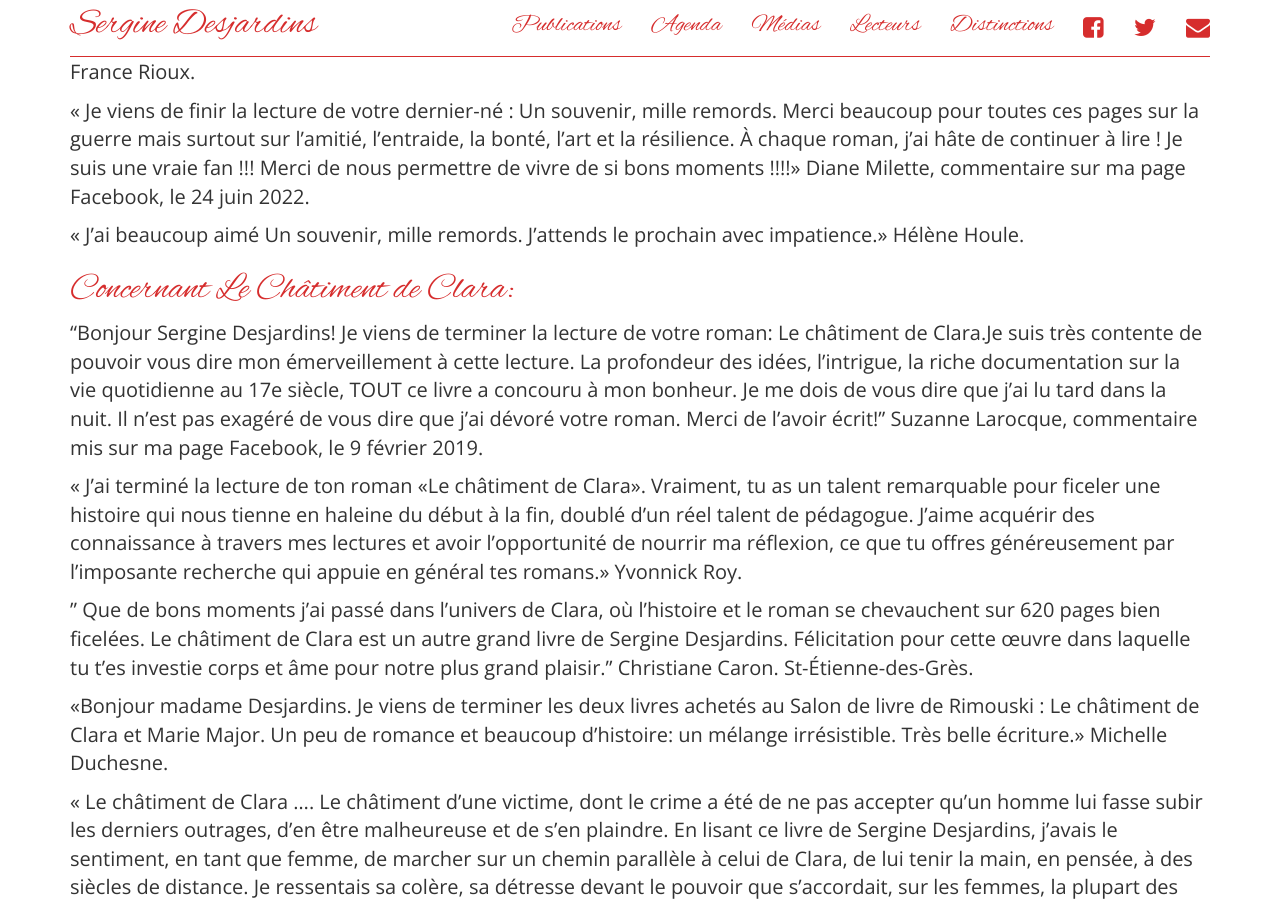
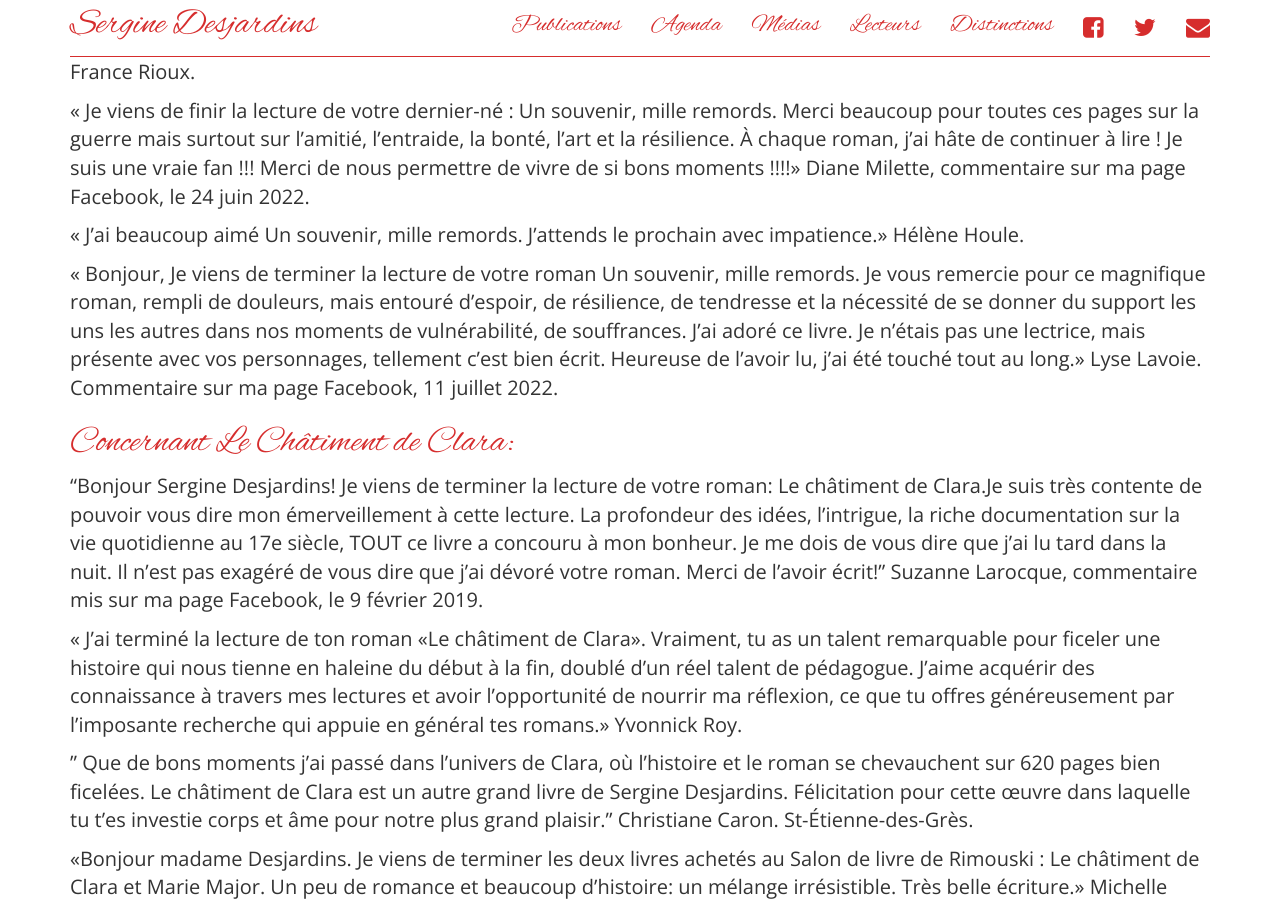
Before and after one commit to serginedesjardins/serginedesjardins.github.io, a Jekyll site: the page built from lecteurs.md, in a window 1280 px wide and 900 px high, scrolled down 10017 px. Built offline with Jekyll 4.4.1, drawn with Linux system fonts in a browser that asks for light colours; nearby versions of some CDN libraries.

Commit message:
Lyse Lavoie. Un souvenir

```diff
--- a/lecteurs.md
+++ b/lecteurs.md
@@ -193,6 +193,7 @@ Merci, c'est un honneur de lire vos femmes!» Marie-France Rioux.
 
 « J’ai beaucoup aimé Un souvenir, mille remords. J’attends le prochain avec impatience.» Hélène Houle.
 
+« Bonjour, Je viens de terminer la lecture de votre roman Un souvenir, mille remords. Je vous remercie pour ce magnifique roman, rempli de douleurs, mais entouré d’espoir, de résilience, de tendresse et la nécessité de se donner du support les uns les autres dans nos moments de vulnérabilité, de souffrances. J’ai adoré ce livre. Je n’étais pas une lectrice, mais présente avec vos personnages, tellement c’est bien écrit. Heureuse de l’avoir lu, j’ai été touché tout au long.»  Lyse Lavoie. Commentaire sur ma page Facebook, 11 juillet 2022.
 
 
 # Concernant Le Châtiment de Clara:
```
